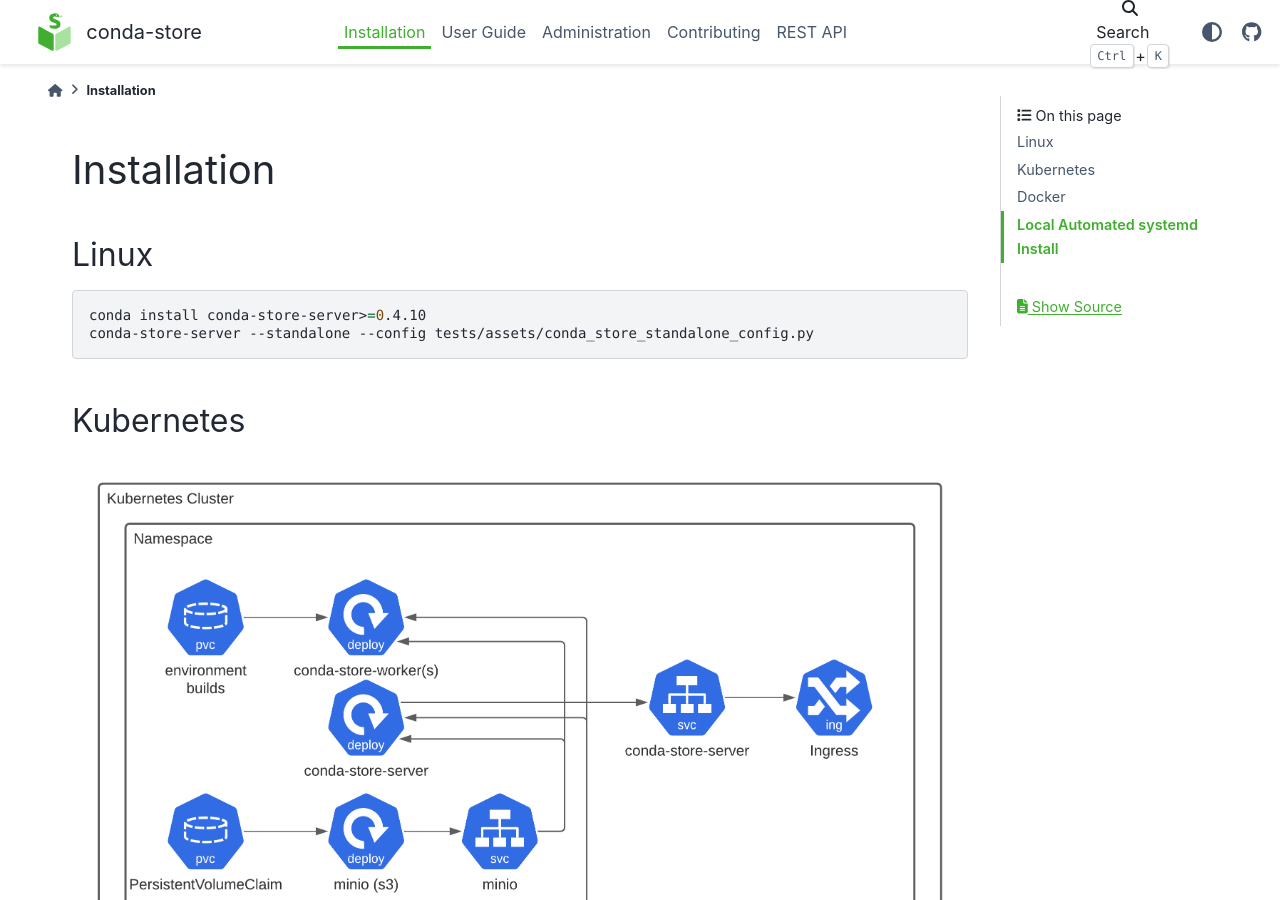
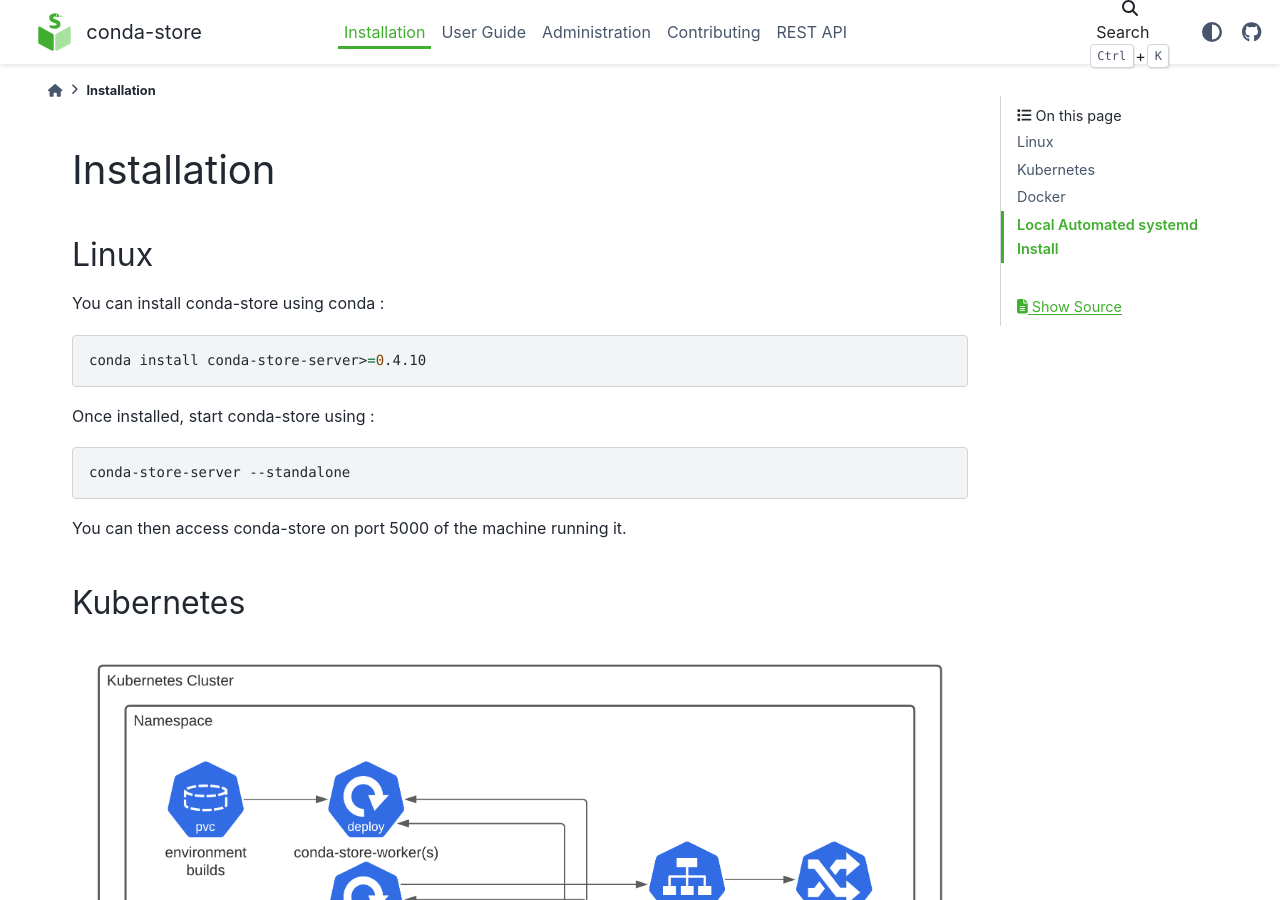
Before and after one commit to conda-incubator/conda-store, a Sphinx documentation site: the page built from docs/installation.md, in a window 1280 px wide and 900 px high. Built offline with Sphinx 7.4.7 and the PyData theme 0.15.4, drawn with Linux system fonts in a browser that asks for light colours.

Commit message:
adding missing config file for standalone (#418)
* adding missing config file for standalone

* removing the standalone config and update the docs

````diff
--- a/docs/installation.md
+++ b/docs/installation.md
@@ -2,10 +2,18 @@
 
 ## Linux
 
+You can install conda-store using conda :
 ```shell
 conda install conda-store-server>=0.4.10
-conda-store-server --standalone --config tests/assets/conda_store_standalone_config.py
 ```
+
+Once installed, start conda-store using :
+```shell
+conda-store-server --standalone
+```
+
+You can then access conda-store on port 5000 of the machine running it.
+
 
 ## Kubernetes
 
````
